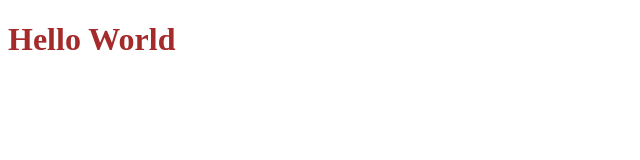
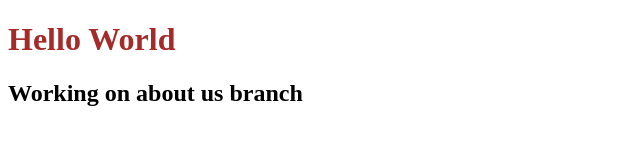
Before and after one commit to naveedmac/my_website_demo, a plain HTML site: page index.html in a window 1280 px wide. Shown: the whole page, without its empty margins (0-640 px from the left). Drawn offline with Linux system fonts and the light colour scheme.

Commit message:
working on about_us

```diff
--- a/index.html
+++ b/index.html
@@ -13,5 +13,6 @@
     </head>
     <body>
         <h1>Hello World </h1>
+        <h2>Working on about us branch</h2>
     </body>
 </html>
```
